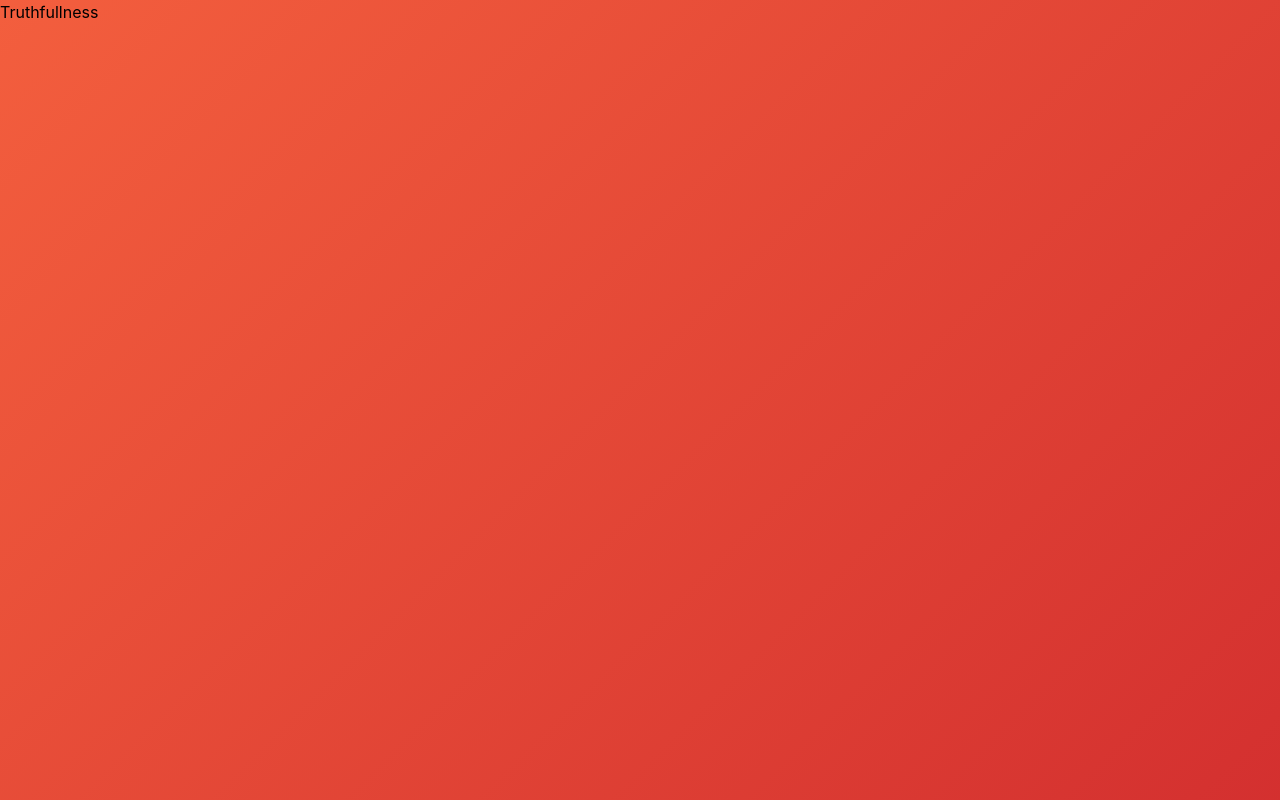
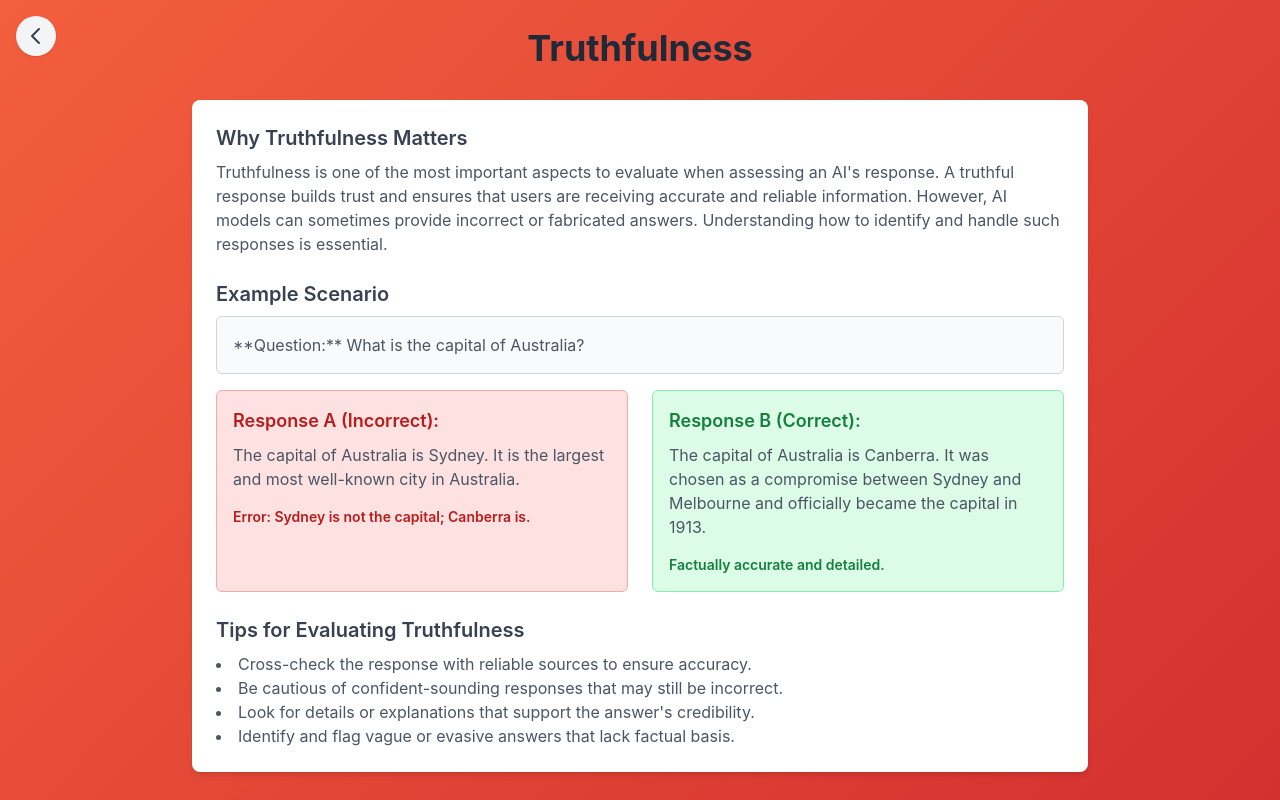
Before and after one commit to diegogomezgonza/AIMaster, a React (Vite) app: page /Truthfullness in a window 1280 px wide. Built offline with nearby package versions, Linux system fonts and the light colour scheme.

Commit message:
Responses for truthfullness

```diff
--- a/src/css/output.css
+++ b/src/css/output.css
@@ -554,6 +554,40 @@ video {
   display: none;
 }
 
+.container {
+  width: 100%;
+}
+
+@media (min-width: 640px) {
+  .container {
+    max-width: 640px;
+  }
+}
+
+@media (min-width: 768px) {
+  .container {
+    max-width: 768px;
+  }
+}
+
+@media (min-width: 1024px) {
+  .container {
+    max-width: 1024px;
+  }
+}
+
+@media (min-width: 1280px) {
+  .container {
+    max-width: 1280px;
+  }
+}
+
+@media (min-width: 1536px) {
+  .container {
+    max-width: 1536px;
+  }
+}
+
 .absolute {
   position: absolute;
 }
@@ -606,6 +640,10 @@ video {
   margin-top: 0.5rem;
 }
 
+.mt-4 {
+  margin-top: 1rem;
+}
+
 .block {
   display: block;
 }
@@ -653,6 +691,14 @@ video {
 
 .cursor-pointer {
   cursor: pointer;
+}
+
+.list-inside {
+  list-style-position: inside;
+}
+
+.list-disc {
+  list-style-type: disc;
 }
 
 .grid-cols-2 {
@@ -781,6 +827,11 @@ video {
   line-height: 1.75rem;
 }
 
+.text-sm {
+  font-size: 0.875rem;
+  line-height: 1.25rem;
+}
+
 .font-bold {
   font-weight: 700;
 }
--- a/src/pages/Home.jsx
+++ b/src/pages/Home.jsx
@@ -38,9 +38,9 @@ function Home() {
           link="/Truthfullness"
         />
 
-        {/* Writing Style */}
+        {/* Writing Style and tone */}
         <GridCard
-          title="Writing Style"
+          title="Writing Style And Tone"
           description="Evaluating the writing style and readability of AI text."
           hoverColor="hover:bg-yellow-500"
           link="/writing-style"
--- a/src/pages/Truthfullness.jsx
+++ b/src/pages/Truthfullness.jsx
@@ -1,10 +1,80 @@
-import React from 'react';
-
+import React from "react";
+import { useNavigate } from "react-router-dom";
 
 function Truthfullness() {
+  const navigate = useNavigate();
+
   return (
-    <div>
-        <h1>Truthfullness</h1>
+    <div
+      className="flex flex-col items-center justify-center min-h-screen p-4 relative"
+      data-barba="container"
+      data-barba-namespace="truthfulness"
+    >
+      <button
+        onClick={() => navigate("/")}
+        className="absolute top-4 left-4 p-2 bg-gray-100 rounded-full shadow hover:bg-gray-200"
+        aria-label="Go back"
+      >
+        <svg
+          xmlns="http://www.w3.org/2000/svg"
+          className="w-6 h-6 text-gray-700"
+          fill="none"
+          viewBox="0 0 24 24"
+          stroke="currentColor"
+          strokeWidth={2}
+        >
+          <path strokeLinecap="round" strokeLinejoin="round" d="M15 19l-7-7 7-7" />
+        </svg>
+      </button>
+
+      <h1 className="text-4xl font-bold text-gray-800 mb-8">Truthfulness</h1>
+      <div className="w-full max-w-4xl bg-white shadow-md rounded-lg p-6">
+        <div className="mb-6">
+          <h2 className="text-xl font-semibold text-gray-700">Why Truthfulness Matters</h2>
+          <p className="mt-2 text-gray-600">
+            Truthfulness is one of the most important aspects to evaluate when assessing an AI's response.
+            A truthful response builds trust and ensures that users are receiving accurate and reliable information.
+            However, AI models can sometimes provide incorrect or fabricated answers. Understanding how to identify
+            and handle such responses is essential.
+          </p>
+        </div>
+
+        <div className="mb-6">
+          <h2 className="text-xl font-semibold text-gray-700">Example Scenario</h2>
+          <p className="mt-2 text-gray-600 border border-gray-300 rounded-md p-4 bg-gray-50">
+            **Question:** What is the capital of Australia?
+          </p>
+          <div className="grid grid-cols-1 md:grid-cols-2 gap-6 mt-4">
+            {/* Incorrect Response */}
+            <div className="bg-red-100 border border-red-300 rounded-md p-4">
+              <h3 className="text-lg font-semibold text-red-700">Response A (Incorrect):</h3>
+              <p className="mt-2 text-gray-600">
+                The capital of Australia is Sydney. It is the largest and most well-known city in Australia.
+              </p>
+              <p className="mt-4 text-sm text-red-700 font-semibold">Error: Sydney is not the capital; Canberra is.</p>
+            </div>
+            {/* Correct Response */}
+            <div className="bg-green-100 border border-green-300 rounded-md p-4">
+              <h3 className="text-lg font-semibold text-green-700">Response B (Correct):</h3>
+              <p className="mt-2 text-gray-600">
+                The capital of Australia is Canberra. It was chosen as a compromise between Sydney and Melbourne
+                and officially became the capital in 1913.
+              </p>
+              <p className="mt-4 text-sm text-green-700 font-semibold">Factually accurate and detailed.</p>
+            </div>
+          </div>
+        </div>
+
+        <div>
+          <h2 className="text-xl font-semibold text-gray-700">Tips for Evaluating Truthfulness</h2>
+          <ul className="list-disc list-inside mt-2 text-gray-600">
+            <li>Cross-check the response with reliable sources to ensure accuracy.</li>
+            <li>Be cautious of confident-sounding responses that may still be incorrect.</li>
+            <li>Look for details or explanations that support the answer's credibility.</li>
+            <li>Identify and flag vague or evasive answers that lack factual basis.</li>
+          </ul>
+        </div>
+      </div>
     </div>
   );
 }
```
